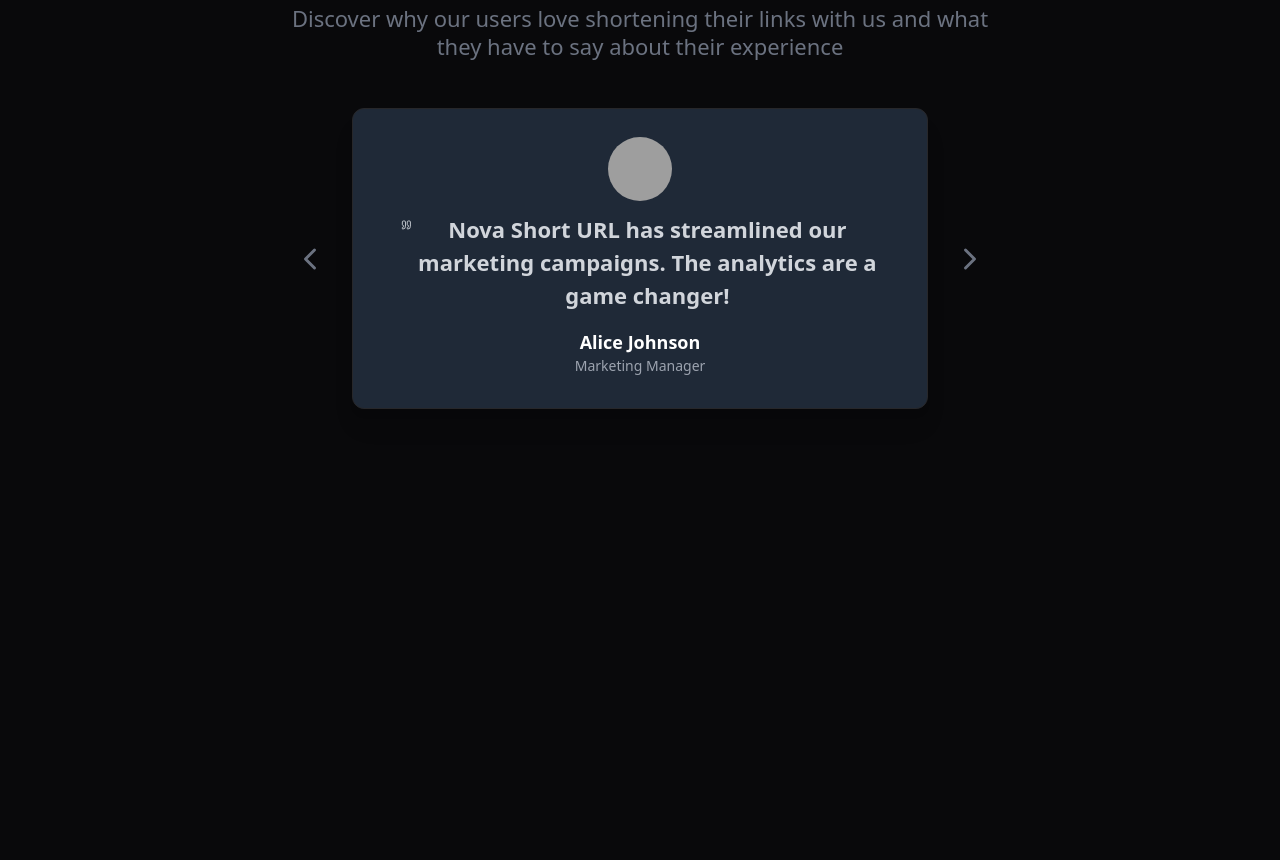
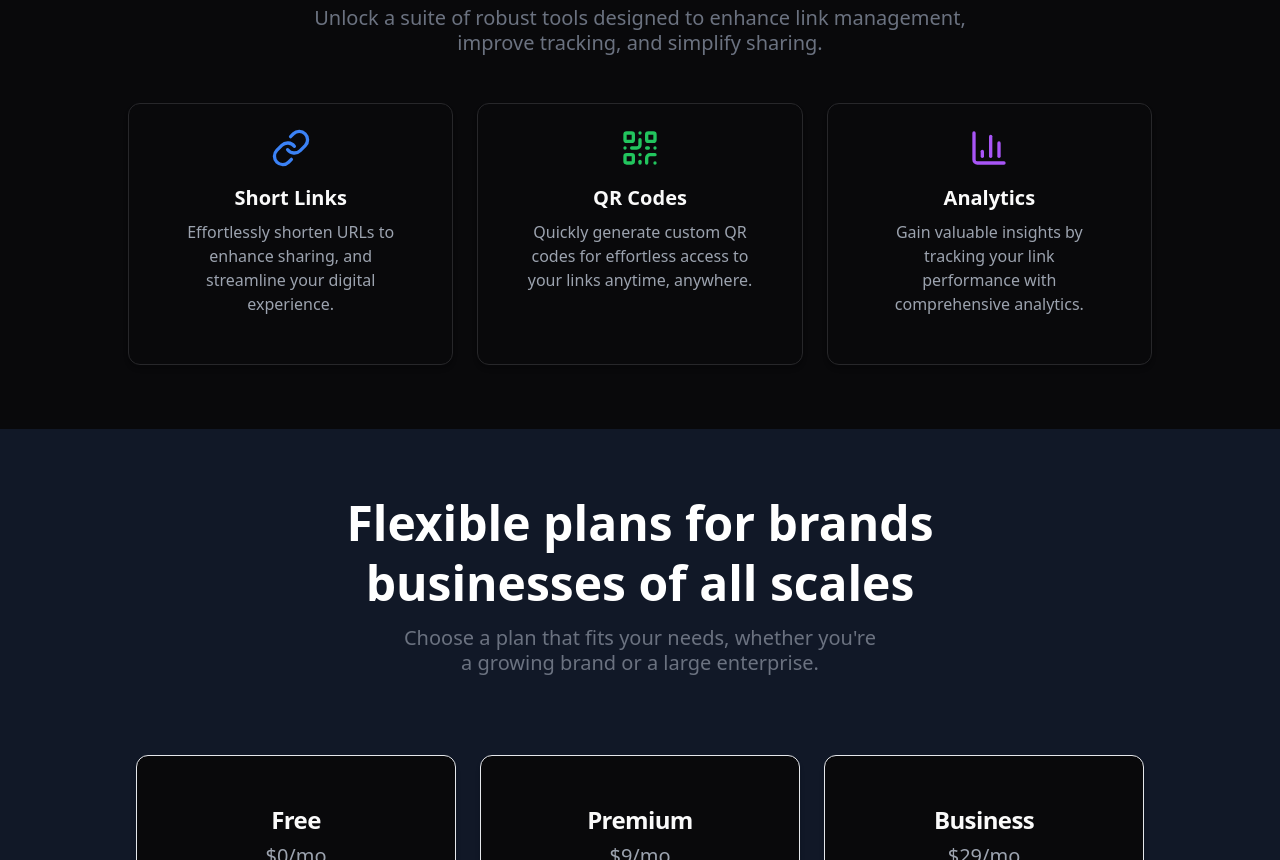
Before and after one commit to novaardiansyah/next-short-url, a Next.js app: page / in a window 1280 px wide. Shown: the part 1940-2800 px from the top of the page. Before the commit the page ends 2413 px from the top, so only its background shows below. Built offline with nearby package versions, Linux system fonts and the light colour scheme; no server answers; grey boxes are pictures that could not be loaded.

Commit message:
Completing all the necessary components.

```diff
--- a/package.json
+++ b/package.json
@@ -27,6 +27,7 @@
     "qrcode.react": "^4.2.0",
     "react": "^19.0.0",
     "react-dom": "^19.0.0",
+    "react-turnstile": "^1.1.4",
     "tailwind-merge": "^3.0.1",
     "tailwindcss-animate": "^1.0.7"
   },
--- a/src/app/(root)/page.tsx
+++ b/src/app/(root)/page.tsx
@@ -1,5 +1,9 @@
+import Contact from "@/components/Contact";
+import Features from "@/components/Features";
+import Footer from "@/components/Footer";
 import Hero from "@/components/Hero";
 import Navbar from "@/components/Navbar";
+import PricingPlan from "@/components/PricingPlan";
 import ShortenAndQRCodeTabs from "@/components/ShortenAndQRCodeTabs";
 import Stat from "@/components/Stat";
 import Testimonials from "@/components/Testimonials";
@@ -10,7 +14,11 @@ export default function Home() {
       <Hero  />
       <ShortenAndQRCodeTabs />
       <Stat />
+      <Features />
+      <PricingPlan />
       <Testimonials />
+      <Contact />
+      <Footer />
     </>
   );
 }
--- /dev/null
+++ b/src/components/Contact.tsx
@@ -0,0 +1,43 @@
+'use client'
+
+import { Card, CardContent } from "@/components/ui/card";
+import { Input } from "@/components/ui/input";
+import { Textarea } from "@/components/ui/textarea";
+import { Button } from "@/components/ui/button";
+import Turnstile from "react-turnstile";
+import { useState } from "react";
+export default function Contact() {
+  const [captchaKey, setCaptchaKey] = useState<number>(0)
+  const [token, setToken] = useState<string | null>(null)
+
+  return (
+    <section id="contact" className="py-16 text-center bg-gray-100 dark:bg-gray-900">
+      <h2 className="sm:text-[48px] text-[30px] font-bold text-gray-800 dark:text-white mb-3 leading-tight">
+        Get in Touch With <br className="block sm:hidden" />Our Team
+      </h2>
+      <p className="sm:text-[20px] text-[16px] leading-tight text-gray-500 px-6 sm:px-0">
+        Looking for a custom plan? We're here to help! Fill out the form<br className="hidden sm:block" /> below, and let's find the best solution for you
+      </p>
+
+      <div className="max-w-xl mx-auto mt-12 sm:mt-16 px-4">
+        <Card className="p-4 sm:p-6 shadow-md">
+          <CardContent>
+            <h3 className="text-xl sm:text-2xl font-semibold mt-3 sm:mt-0">Let us know your needs</h3>
+            <form className="flex flex-col gap-5 mt-10">
+              <Input type="text" className="py-5" placeholder="Your Name" required />
+              <Input type="email" className="py-5" placeholder="Your email (ex. email@example.com)" required />
+              <Textarea placeholder="Your Message" rows={5} required />
+              <Turnstile
+                sitekey={process.env.NEXT_PUBLIC_TURNSTILE_SITE_KEY as string}
+                onVerify={(token) => setToken(token)}
+                key={captchaKey}
+                className="flex justify-start"
+              />
+              <Button type="submit" className="w-full">Drop Us a Message</Button>
+            </form>
+          </CardContent>
+        </Card>
+      </div>
+    </section>
+  );
+}
--- /dev/null
+++ b/src/components/Features.tsx
@@ -0,0 +1,43 @@
+import { Card, CardContent } from "@/components/ui/card";
+import { BarChart3Icon, LinkIcon, QrCodeIcon } from "lucide-react";
+
+const features = [
+  {
+    icon: <LinkIcon size={40} className="text-blue-500" />,
+    title: "Short Links",
+    description: "Effortlessly shorten URLs to enhance sharing, and streamline your digital experience.",
+  },
+  {
+    icon: <QrCodeIcon size={40} className="text-green-500" />,
+    title: "QR Codes",
+    description: "Quickly generate custom QR codes for effortless access to your links anytime, anywhere.",
+  },
+  {
+    icon: <BarChart3Icon size={40} className="text-purple-500" />,
+    title: "Analytics",
+    description: "Gain valuable insights by tracking your link performance with comprehensive analytics.",
+  },
+];
+
+export default function Features() {
+  return (
+    <section className="py-16 text-center px-6">
+      <h2 className="sm:text-[48px] text-[30px] font-bold text-gray-800 dark:text-white mb-3 leading-tight">
+        Advanced and Powerful Features
+      </h2>
+      <p className="sm:text-[20px] text-[16px] leading-tight text-gray-500 px-6 sm:px-0">Unlock a suite of robust tools designed to enhance link management, <br className="hidden sm:block" />improve tracking, and simplify sharing.</p>
+
+      <div className="grid grid-cols-1 md:grid-cols-3 gap-6 max-w-5xl mx-auto mt-12 sm:mt-18">
+        {features.map((feature, index) => (
+          <Card key={index} className="p-6 flex flex-col items-center text-center shadow-md">
+            {feature.icon}
+            <CardContent>
+              <h3 className="text-xl font-semibold mt-4">{feature.title}</h3>
+              <p className="text-gray-400 mt-2">{feature.description}</p>
+            </CardContent>
+          </Card>
+        ))}
+      </div>
+    </section>
+  );
+}
--- /dev/null
+++ b/src/components/Footer.tsx
@@ -0,0 +1,33 @@
+import { Card, CardContent } from "@/components/ui/card";
+import { Github, XIcon, FacebookIcon, InstagramIcon, LinkedinIcon } from "lucide-react";
+import Link from "next/link";
+
+export default function Footer() {
+  return (
+    <footer className="py-10 flex justify-center px-3 pb-6">
+      <Card className="w-full max-w-6xl shadow-md">
+        <CardContent className="p-6 flex flex-col md:flex-row justify-between items-center gap-6">
+          {/* Navigation */}
+          <nav className="flex gap-6 text-sm font-medium">
+            <Link href="/" className="hover:text-blue-500">Home</Link>
+            <Link href="/features" className="hover:text-blue-500">Features</Link>
+            <Link href="/pricing" className="hover:text-blue-500">Pricing</Link>
+            <Link href="/contact" className="hover:text-blue-500">Contact</Link>
+          </nav>
+
+          {/* Social Media */}
+          <div className="flex gap-4">
+            <a href="#" className="hover:text-blue-500"><FacebookIcon size={20} /></a>
+            <a href="#" className="hover:text-blue-500"><XIcon size={20} /></a>
+            <a href="#" className="hover:text-blue-500"><InstagramIcon size={20} /></a>
+            <a href="#" className="hover:text-blue-500"><LinkedinIcon size={20} /></a>
+            <a href="#" className="hover:text-blue-500"><Github size={20} /></a>
+          </div>
+
+          {/* Copyright */}
+          <p className="text-sm text-gray-500">&copy; {new Date().getFullYear()} Nova Short URL. All rights reserved.</p>
+        </CardContent>
+      </Card>
+    </footer>
+  );
+}
--- /dev/null
+++ b/src/components/PricingPlan.tsx
@@ -0,0 +1,71 @@
+'use client'
+
+import { Card, CardContent, CardHeader, CardTitle } from "@/components/ui/card";
+import { Button } from "@/components/ui/button";
+import { motion } from "framer-motion";
+import { CircleCheckIcon, CircleXIcon } from "lucide-react";
+
+const plans = [
+  {
+    name: "Free",
+    price: "$0/mo",
+    features: ["5 Short URLs/day", "5 QR Codes/day", "Unlimited Interaction", "Basic Analytics"],
+    locked: ["Support Team 24h/7", "Custom Short URLs", "Custom QR Codes", "Priority Support"]
+  },
+  {
+    name: "Premium",
+    price: "$9/mo",
+    features: ["15 Short URLs/day", "10 QR Codes/day", "Unlimited Interaction", "Limited Analytics", "Support Team 24h/7"],
+    locked: ["Custom Short URLs", "Custom QR Codes", "Priority Support"]
+  },
+  {
+    name: "Business",
+    price: "$29/mo",
+    features: ["30 Short URLs/day", "20 QR Codes/day", "Unlimited Interaction", "Limited Analytics", "Support Team 24h/7", "Custom Short URLs", "Custom QR Codes", "Priority Support"],
+    locked: []
+  },
+];
+
+export default function PricingPlan() {
+  return (
+    <section className="py-16 text-center bg-gray-100 dark:bg-gray-900">
+      <h2 className="sm:text-[48px] text-[30px] font-bold text-gray-800 dark:text-white mb-3 leading-tight">
+        Flexible plans for brands <br className="hidden sm:block" /> businesses of all scales
+      </h2>
+      <p className="sm:text-[20px] text-[16px] leading-tight text-gray-500 px-6 sm:px-0">Choose a plan that fits your needs, whether you're <br className="hidden sm:block" />a growing brand or a large enterprise.</p>
+
+      <div className="flex flex-wrap justify-center gap-6 mt-12 sm:mt-20">
+        {plans.map((plan, index) => (
+          <motion.div
+            key={index}
+            whileHover={{ scale: 1.05 }}
+            className="w-80"
+          >
+            <Card className="p-6 shadow-md border border-gray-200">
+              <CardHeader>
+                <CardTitle className="text-2xl font-semibold">{plan.name}</CardTitle>
+                <p className="text-xl text-gray-600 dark:text-gray-400">{plan.price}</p>
+              </CardHeader>
+              <CardContent>
+                <ul className="text-left mb-4 space-y-2">
+                  {plan.features.map((feature, i) => (
+                    <li key={i} className="flex items-center text-gray-600 dark:text-gray-400">
+                      <CircleCheckIcon className="text-cyan-500 rounded-full p-1 mb-[-2px]"/> {feature}
+                    </li>
+                  ))}
+
+                  {plan.locked.map((feature, i) => (
+                    <li key={i} className="flex items-center text-gray-600 dark:text-gray-400">
+                      <CircleXIcon className="text-red-500 rounded-full p-1 mb-[-2px]"/> {feature}
+                    </li>
+                  ))}
+                </ul>
+                <Button className="w-full mt-3">Choose Plan</Button>
+              </CardContent>
+            </Card>
+          </motion.div>
+        ))}
+      </div>
+    </section>
+  );
+}
--- a/src/components/Testimonials.tsx
+++ b/src/components/Testimonials.tsx
@@ -37,7 +37,7 @@ export default function TestimonialSection() {
   return (
     <section className="py-16 text-center px-4 sm:px-0">
       <h2 className="sm:text-[48px] text-[30px] font-bold text-gray-800 dark:text-white mb-3 leading-tight">Hear From Our Community</h2>
-      <p className="sm:text-[22px] text-[16px] leading-tight text-gray-500 px-6 sm:px-0">Discover why our users love shortening their links with us and what <br className="hidden sm:block" /> they have to say about their experience</p>
+      <p className="sm:text-[20px] text-[16px] leading-tight text-gray-500 px-6 sm:px-0">Discover why our users love shortening their links with us and what <br className="hidden sm:block" /> they have to say about their experience</p>
       <div className="flex justify-center items-center mt-12">
         <ChevronLeftIcon size={36} onClick={prevTestimonial} className="mr-6 dark:text-gray-500 dark:hover:text-gray-300 text-gray-300 hover:text-gray-500 cursor-pointer" />
 
--- /dev/null
+++ b/src/components/ui/textarea.tsx
@@ -0,0 +1,22 @@
+import * as React from "react"
+
+import { cn } from "@/lib/utils"
+
+const Textarea = React.forwardRef<
+  HTMLTextAreaElement,
+  React.ComponentProps<"textarea">
+>(({ className, ...props }, ref) => {
+  return (
+    <textarea
+      className={cn(
+        "flex min-h-[60px] w-full rounded-md border border-input bg-transparent px-3 py-2 text-base shadow-sm placeholder:text-muted-foreground focus-visible:outline-none focus-visible:ring-1 focus-visible:ring-ring disabled:cursor-not-allowed disabled:opacity-50 md:text-sm",
+        className
+      )}
+      ref={ref}
+      {...props}
+    />
+  )
+})
+Textarea.displayName = "Textarea"
+
+export { Textarea }
```
Also changed, not shown: 1 other file (tests, documents, lock files or other folders).
